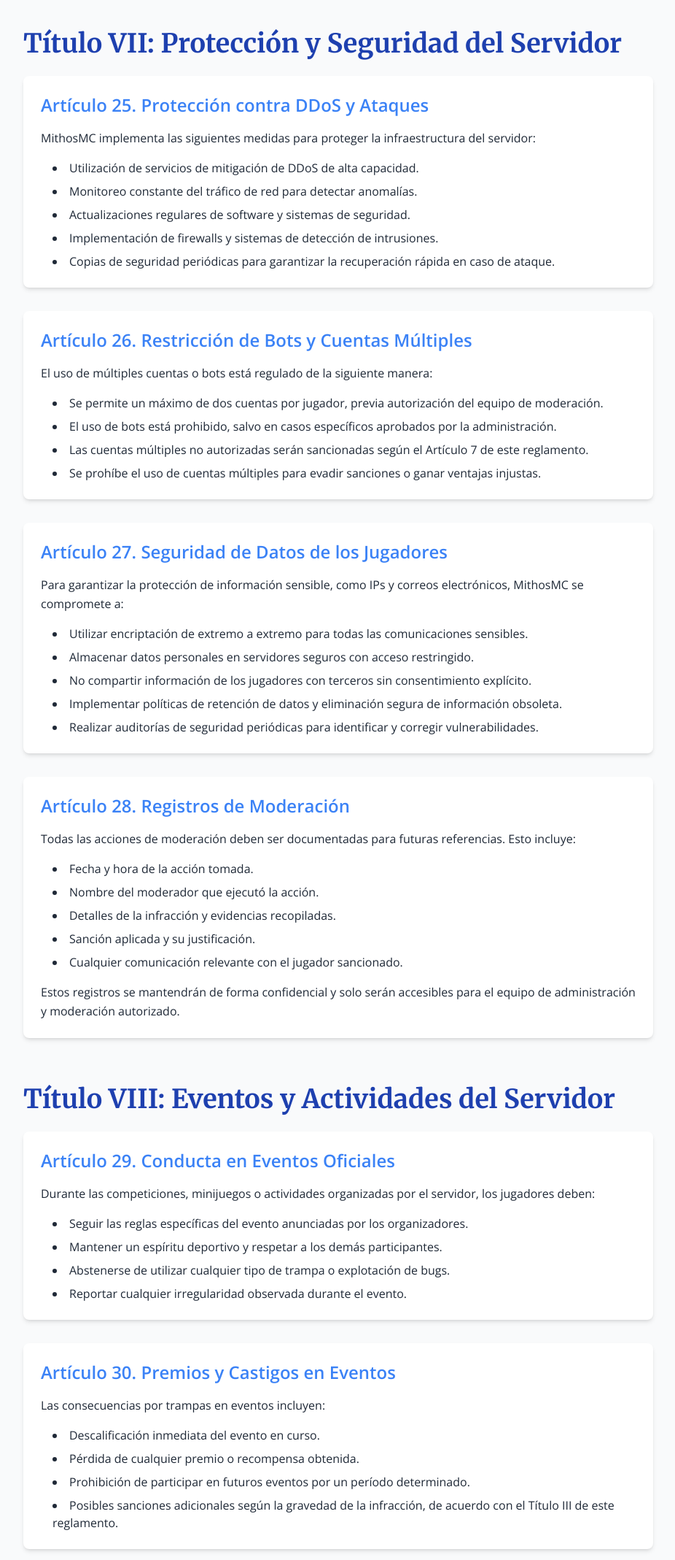
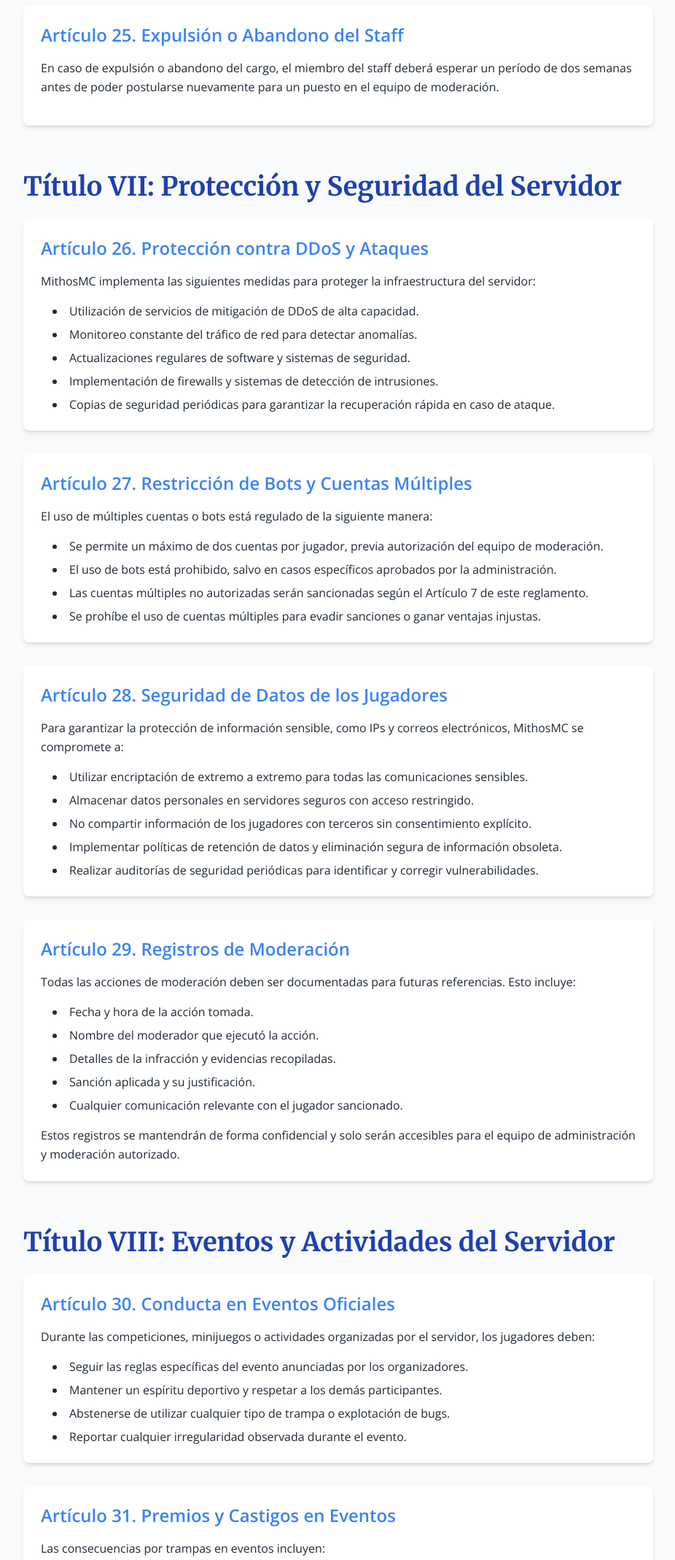
Before and after one commit to ValkyrieOS/MithosMC-Normativa, a plain HTML site: page index.html in a window 1280 px wide. Shown: the part 8860-10997 px from the top of the page at 73% size, without its empty margins (176-1102 px from the left). Drawn offline with nearby package versions, Linux system fonts and the light colour scheme.

Commit message:
new article

```diff
--- a/index.html
+++ b/index.html
@@ -838,6 +838,17 @@
               actuales del servidor.
             </p>
           </article>
+
+          <article class="bg-white shadow-md rounded-lg p-4 md:p-6">
+            <h3 class="text-xl md:text-2xl font-semibold text-secondary mb-4">
+              Artículo 25. Expulsión o Abandono del Staff
+            </h3>
+            <p class="text-base leading-relaxed mb-4">
+              En caso de expulsión o abandono del cargo, el miembro del staff
+              deberá esperar un período de dos semanas antes de poder postularse
+              nuevamente para un puesto en el equipo de moderación.
+            </p>
+          </article>
         </div>
       </section>
 
@@ -850,7 +861,7 @@
         <div class="space-y-6 md:space-y-8">
           <article class="bg-white shadow-md rounded-lg p-4 md:p-6">
             <h3 class="text-xl md:text-2xl font-semibold text-secondary mb-4">
-              Artículo 25. Protección contra DDoS y Ataques
+              Artículo 26. Protección contra DDoS y Ataques
             </h3>
             <p class="text-base leading-relaxed">
               MithosMC implementa las siguientes medidas para proteger la
@@ -879,7 +890,7 @@
           </article>
           <article class="bg-white shadow-md rounded-lg p-4 md:p-6">
             <h3 class="text-xl md:text-2xl font-semibold text-secondary mb-4">
-              Artículo 26. Restricción de Bots y Cuentas Múltiples
+              Artículo 27. Restricción de Bots y Cuentas Múltiples
             </h3>
             <p class="text-base leading-relaxed mb-4">
               El uso de múltiples cuentas o bots está regulado de la siguiente
@@ -906,7 +917,7 @@
           </article>
           <article class="bg-white shadow-md rounded-lg p-4 md:p-6">
             <h3 class="text-xl md:text-2xl font-semibold text-secondary mb-4">
-              Artículo 27. Seguridad de Datos de los Jugadores
+              Artículo 28. Seguridad de Datos de los Jugadores
             </h3>
             <p class="text-base leading-relaxed mb-4">
               Para garantizar la protección de información sensible, como IPs y
@@ -937,7 +948,7 @@
           </article>
           <article class="bg-white shadow-md rounded-lg p-4 md:p-6">
             <h3 class="text-xl md:text-2xl font-semibold text-secondary mb-4">
-              Artículo 28. Registros de Moderación
+              Artículo 29. Registros de Moderación
             </h3>
             <p class="text-base leading-relaxed">
               Todas las acciones de moderación deben ser documentadas para
@@ -970,7 +981,7 @@
         <div class="space-y-6 md:space-y-8">
           <article class="bg-white shadow-md rounded-lg p-4 md:p-6">
             <h3 class="text-xl md:text-2xl font-semibold text-secondary mb-4">
-              Artículo 29. Conducta en Eventos Oficiales
+              Artículo 30. Conducta en Eventos Oficiales
             </h3>
             <p class="text-base leading-relaxed mb-4">
               Durante las competiciones, minijuegos o actividades organizadas
@@ -996,7 +1007,7 @@
           </article>
           <article class="bg-white shadow-md rounded-lg p-4 md:p-6">
             <h3 class="text-xl md:text-2xl font-semibold text-secondary mb-4">
-              Artículo 30. Premios y Castigos en Eventos
+              Artículo 31. Premios y Castigos en Eventos
             </h3>
             <p class="text-base leading-relaxed mb-4">
               Las consecuencias por trampas en eventos incluyen:
@@ -1026,7 +1037,7 @@
         <div class="space-y-6 md:space-y-8">
           <article class="bg-white shadow-md rounded-lg p-4 md:p-6">
             <h3 class="text-xl md:text-2xl font-semibold text-secondary mb-4">
-              Artículo 31. Actualización de las Normas
+              Artículo 32. Actualización de las Normas
             </h3>
             <p class="text-base leading-relaxed">
               La administración de MithosMC se reserva el derecho de modificar y
@@ -1039,7 +1050,7 @@
           </article>
           <article class="bg-white shadow-md rounded-lg p-4 md:p-6">
             <h3 class="text-xl md:text-2xl font-semibold text-secondary mb-4">
-              Artículo 32. Comunicación de Cambios
+              Artículo 33. Comunicación de Cambios
             </h3>
             <p class="text-base leading-relaxed">
               Todos los cambios en las reglas o el sistema de moderación serán
@@ -1054,7 +1065,7 @@
           </article>
           <article class="bg-white shadow-md rounded-lg p-4 md:p-6">
             <h3 class="text-xl md:text-2xl font-semibold text-secondary mb-4">
-              Artículo 33. Entrada en Vigor
+              Artículo 34. Entrada en Vigor
             </h3>
             <p class="text-base leading-relaxed">
               El presente reglamento entrará en vigor a partir del 1 de enero de
@@ -1065,7 +1076,7 @@
           </article>
           <article class="bg-white shadow-md rounded-lg p-4 md:p-6">
             <h3 class="text-xl md:text-2xl font-semibold text-secondary mb-4">
-              Artículo 34. Derogación de Normas Previas
+              Artículo 35. Derogación de Normas Previas
             </h3>
             <p class="text-base leading-relaxed">
               Con la entrada en vigor de este reglamento, quedan derogadas todas
```
